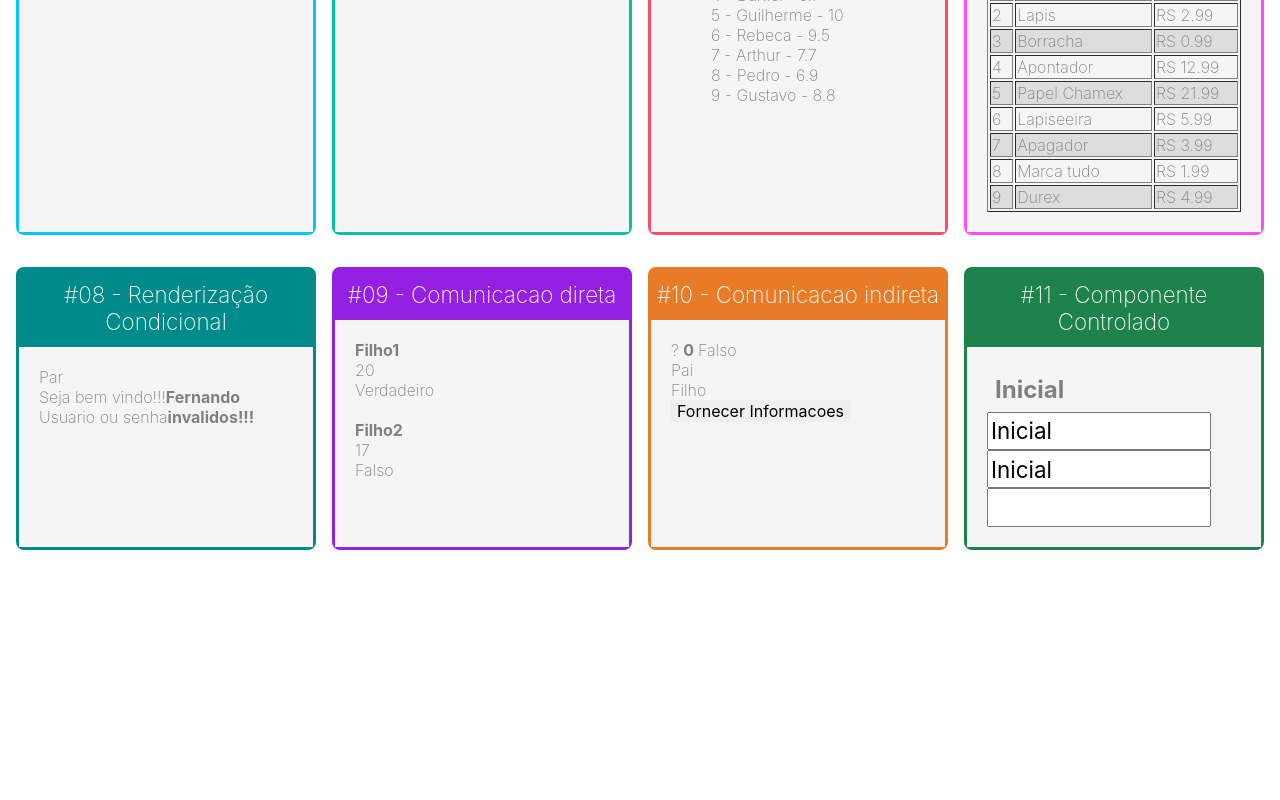
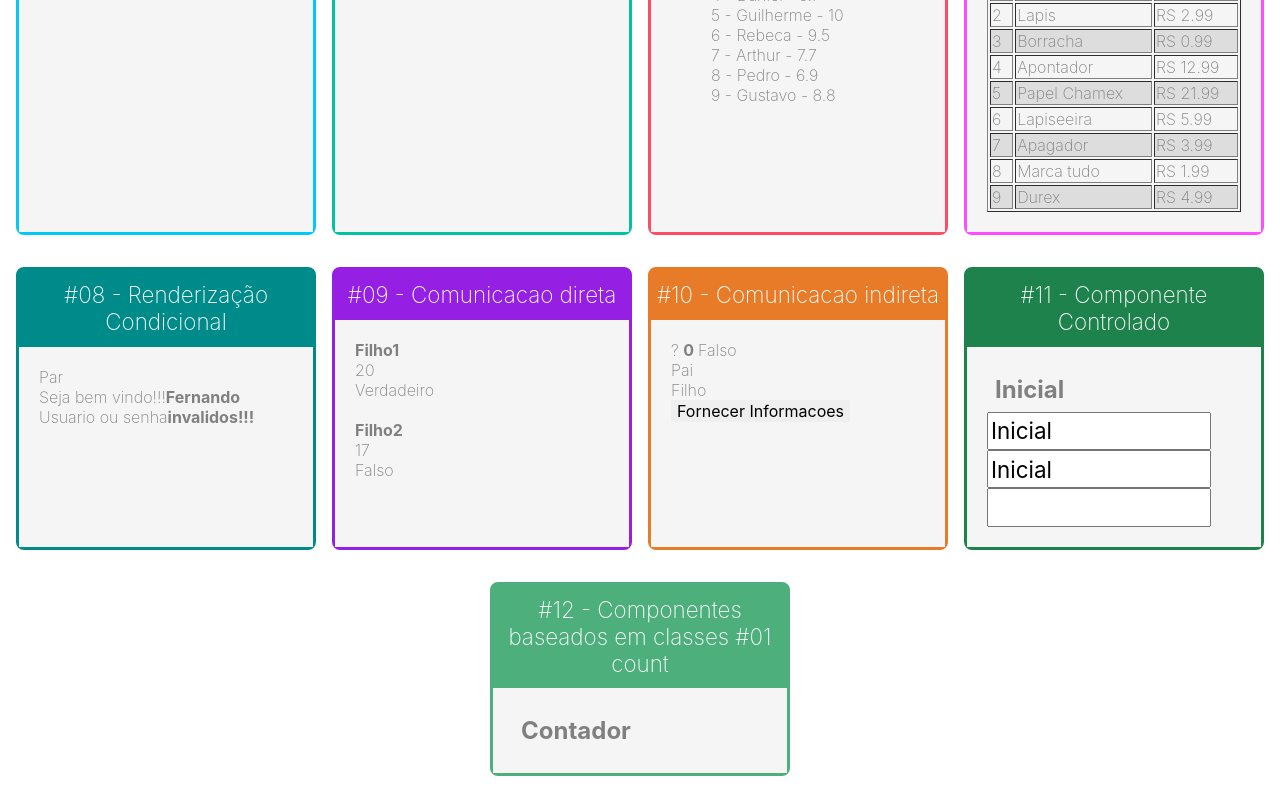
Before and after one commit to mrcomputer2018/primeiro, a React (Create React App) app: page / in a window 1280 px wide. Shown: the part 552-1352 px from the top of the page. Before the commit the page ends 1126 px from the top, so only its background shows below. Built offline with nearby package versions, Linux system fonts and the light colour scheme.

Commit message:
componentes baseados em classes #01 count

```diff
--- a/src/app.jsx
+++ b/src/app.jsx
@@ -16,6 +16,7 @@ import UsuarioInfo from "./components/condicional/UsuarioInfo"
 import DiretaPai from "./components/comunicacao/DiretaPai"
 import IndiretaPai from "./components/comunicacao/IndiretaPai"
 import Input from "./components/formulario/Input"
+import Contador from "./components/contador/Contador"
 
 function App(props) {
     return (
@@ -79,6 +80,10 @@ function App(props) {
                 <Card titulo="#11 - Componente Controlado"  color="#1e824c">
                     <Input />
                 </Card>
+
+                <Card titulo="#12 - Componentes baseados em classes #01 count"  color="#4daf7c">
+                    <Contador />
+                </Card>
             </div>
         </div>
     )
--- /dev/null
+++ b/src/components/contador/Contador.jsx
@@ -0,0 +1,13 @@
+import React, { Component } from "react"
+
+class Contador extends Component {
+    render() {
+        return(
+            <div>
+                <h2>Contador</h2>
+            </div>
+        )
+    }
+}
+
+export default Contador;
```
